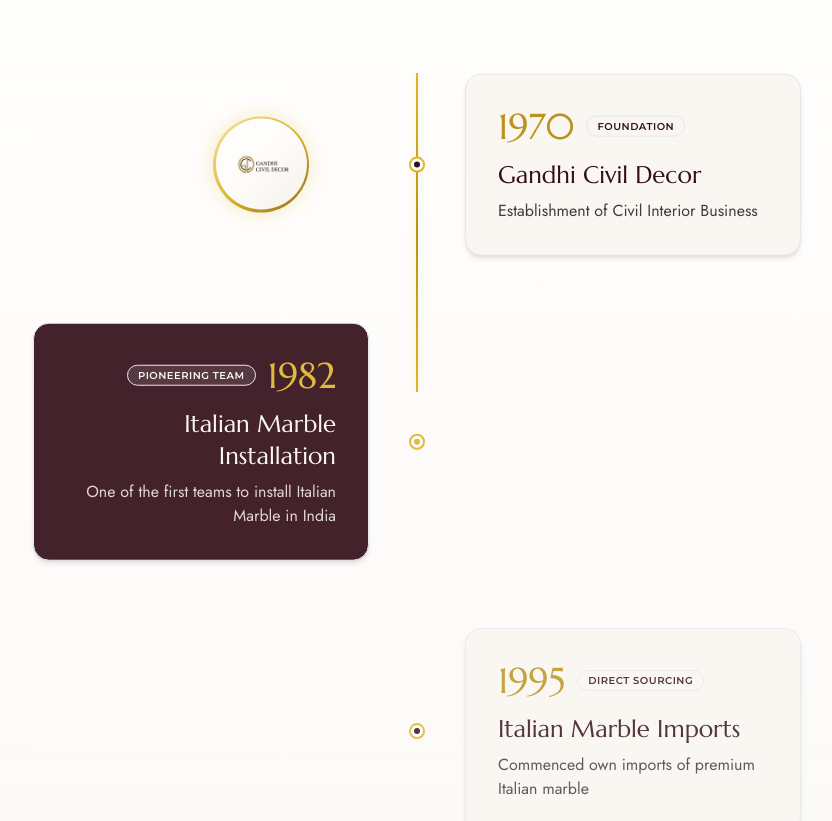
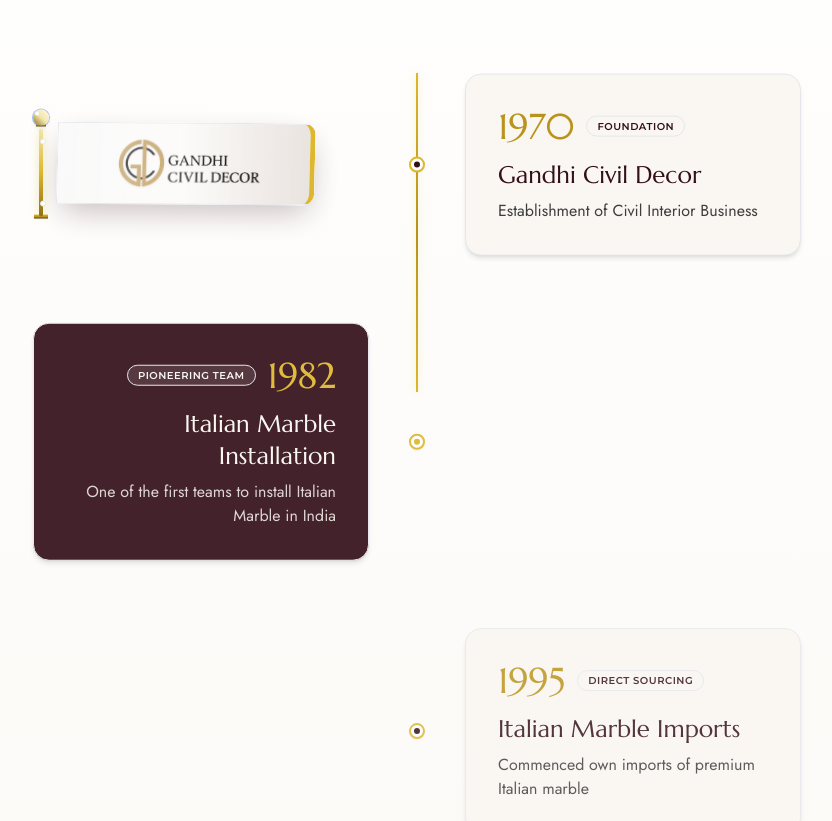
Before and after one commit to BhagyeshKadiya/intioss-luxury-surfaces, a Next.js app: page / in a window 1280 px wide. Shown: the part 4631-5452 px from the top of the page, without its empty margins (223-1055 px from the left). Built offline with nearby package versions, Linux system fonts and the light colour scheme; a web font is replaced by a local one.

Commit message:
feat(legacy): enlarge waving flags and company logos with architectural flagpole and silk sheen

```diff
--- a/components/sections/LegacySection.tsx
+++ b/components/sections/LegacySection.tsx
@@ -67,11 +67,12 @@ const MILESTONES: MilestoneItem[] = [
 ];
 
 /**
- * HeritageLogoMedallion
- * Elegant circular medallion on the opposite side of the timeline from the year card.
- * Features a gold-bordered circle with the brand logo inside, subtle glow and shimmer.
+ * HeritageWavingFlag
+ * Realistic waving silk flag banner on an ornate golden architectural flagpole.
+ * Generously sized for brand clarity, with physically accurate silk wave physics,
+ * specular glint sheen, and rich gold trim.
  */
-function HeritageLogoMedallion({
+function HeritageWavingFlag({
   logo,
   title,
   aspect = "wide",
@@ -84,56 +85,132 @@ function HeritageLogoMedallion({
   delay?: number;
   isMobile?: boolean;
 }) {
-  const size = isMobile
-    ? "w-12 h-12"
-    : "w-20 h-20 lg:w-24 lg:h-24";
-  const innerPad = isMobile ? "p-1.5" : aspect === "square" ? "p-2.5 lg:p-3" : "p-3 lg:p-4";
+  const isSquare = aspect === "square";
 
   return (
-    <motion.div
-      className={`relative ${size} rounded-full flex-shrink-0`}
-      initial={{ opacity: 0, scale: 0.6 }}
-      whileInView={{ opacity: 1, scale: 1 }}
-      viewport={{ once: true, margin: "-50px" }}
-      transition={{ duration: 0.6, delay: delay * 0.15, ease: [0.22, 1, 0.36, 1] }}
-    >
-      {/* Outer gold ring with glow */}
+    <div className="relative flex items-center select-none flex-shrink-0">
+      {/* Vertical Golden Architectural Flagpole */}
+      <div className="relative flex flex-col items-center mr-1.5 sm:mr-2 z-20 flex-shrink-0">
+        {/* Top Brass Finial Sphere with specular shine */}
         <div
-        className={`absolute inset-0 rounded-full bg-gradient-to-br from-[#F3E5AB] via-[#DDB62B] to-[#8C6D14] shadow-[0_0_20px_rgba(221,182,43,0.3)] ${
-          isMobile ? "p-[2px]" : "p-[2.5px]"
+          className={`rounded-full bg-gradient-to-tr from-[#8C6D14] via-[#F3E5AB] to-[#FFFBE8] shadow-md ring-1 ring-gold/70 relative flex items-center justify-center ${
+            isMobile ? "w-3 h-3" : "w-4 h-4 lg:w-4.5 lg:h-4.5"
           }`}
         >
-        {/* Inner white circle */}
-        <div className={`w-full h-full rounded-full bg-gradient-to-br from-white via-[#FDFCFA] to-[#F5F0EA] flex items-center justify-center ${innerPad} relative overflow-hidden`}>
+          <span
+            className={`rounded-full bg-white/95 absolute top-0.5 left-0.5 ${
+              isMobile ? "w-0.5 h-0.5" : "w-1 h-1"
+            }`}
+          />
+        </div>
+
+        {/* Finial Collar */}
+        <div className={`bg-[#8C6D14] -mt-px mb-0.5 ${isMobile ? "w-2 h-0.5" : "w-2.5 h-0.5"}`} />
+
+        {/* Golden Mast Shaft */}
+        <div
+          className={`bg-gradient-to-b from-[#F3E5AB] via-[#DDB62B] to-[#8C6D14] shadow-[0_0_10px_rgba(221,182,43,0.4)] rounded-full relative ${
+            isMobile
+              ? isSquare
+                ? "w-[2.5px] h-[52px]"
+                : "w-[2.5px] h-[46px]"
+              : isSquare
+              ? "w-[3.5px] h-[92px] lg:h-[102px]"
+              : "w-[3.5px] h-[78px] lg:h-[88px]"
+          }`}
+        >
+          {/* Upper Halyard Brass Grommet */}
+          <div
+            className={`absolute -right-[3px] rounded-full border border-gold/90 bg-white ${
+              isMobile ? "top-1.5 w-1 h-1" : "top-2.5 w-1.5 h-1.5"
+            }`}
+          />
+          {/* Lower Halyard Brass Grommet */}
+          <div
+            className={`absolute -right-[3px] rounded-full border border-gold/90 bg-white ${
+              isMobile ? "bottom-1.5 w-1 h-1" : "bottom-2.5 w-1.5 h-1.5"
+            }`}
+          />
+        </div>
+
+        {/* Bottom Pedestal Cap */}
+        <div
+          className={`bg-gradient-to-b from-gold via-gold-dark to-[#554006] shadow-sm -mt-0.5 ${
+            isMobile ? "w-2.5 h-0.5" : "w-3.5 h-1"
+          }`}
+        />
+      </div>
+
+      {/* Animated Waving Silk Flag Banner */}
+      <motion.div
+        className={`relative origin-left overflow-hidden rounded-r-xl border border-gold/60 border-r-[5px] border-r-gold shadow-[0_12px_32px_-6px_rgba(48,12,22,0.28)] bg-gradient-to-r from-white via-[#FCFAF8] to-[#F5EFEB] flex items-center justify-center ${
+          isMobile
+            ? isSquare
+              ? "w-[68px] h-[48px] p-1.5"
+              : "w-[125px] h-[42px] px-2.5 py-1"
+            : isSquare
+            ? "w-[110px] lg:w-[130px] h-[82px] lg:h-[92px] p-2.5 lg:p-3"
+            : "w-[220px] lg:w-[260px] h-[72px] lg:h-[82px] px-4 py-2 lg:px-5 lg:py-2.5"
+        }`}
+        animate={{
+          rotateZ: [0, 2.5, -2.0, 1.6, 0],
+          skewY: [0, -2.2, 2.6, -1.4, 0],
+          y: [0, -2.8, 2.0, -1.4, 0],
+          scaleX: [1, 0.985, 1.015, 0.99, 1],
+        }}
+        transition={{
+          duration: 5.2,
+          repeat: Infinity,
+          ease: "easeInOut",
+          delay: delay * 0.4,
+        }}
+        whileHover={{
+          scale: 1.06,
+          rotateZ: 2,
+          transition: { duration: 0.25 },
+        }}
+      >
+        {/* Logo Graphic inside Flag - enlarged, crisp, and high-contrast */}
+        <div className="relative w-full h-full flex items-center justify-center z-10">
           {/* eslint-disable-next-line @next/next/no-img-element */}
           <img
             src={logo}
-            alt={`${title} logo`}
-            className="w-full h-full object-contain relative z-10"
+            alt={`${title} Flag`}
+            className="w-full h-full object-contain filter drop-shadow-sm transition-transform duration-300"
             loading="eager"
           />
+        </div>
 
-          {/* Subtle shimmer sweep */}
+        {/* Dynamic Silk Shimmer Sheen Wave across flag */}
         <motion.div
-            className="absolute inset-0 pointer-events-none bg-gradient-to-r from-transparent via-white/50 to-transparent -skew-x-12 z-20"
-            animate={{ x: ["-150%", "250%"] }}
+          className="absolute inset-0 pointer-events-none bg-gradient-to-r from-transparent via-white/60 to-transparent -skew-x-12 z-20"
+          animate={{
+            x: ["-130%", "230%"],
+            opacity: [0.1, 0.6, 0.1],
+          }}
           transition={{
-              duration: 5,
+            duration: 4.8,
             repeat: Infinity,
             ease: "easeInOut",
-              delay: delay * 0.3 + 1,
+            delay: delay * 0.4 + 0.3,
           }}
         />
+
+        {/* Cloth Fold Depth Shadow */}
+        <motion.div
+          className="absolute inset-0 pointer-events-none bg-gradient-to-r from-black/[0.04] via-transparent to-black/[0.09] mix-blend-multiply z-20"
+          animate={{
+            opacity: [0.2, 0.55, 0.2],
+          }}
+          transition={{
+            duration: 2.6,
+            repeat: Infinity,
+            ease: "easeInOut",
+            delay: delay * 0.4,
+          }}
+        />
+      </motion.div>
     </div>
-      </div>
-
-      {/* Decorative gold dot connectors — thin line from medallion toward timeline */}
-      {!isMobile && (
-        <div className="absolute top-1/2 -translate-y-1/2 hidden md:block">
-          {/* Connector dots will be positioned via parent alignment */}
-        </div>
-      )}
-    </motion.div>
   );
 }
 
@@ -168,19 +245,19 @@ function TimelineCard({
         <div className={`w-1.5 h-1.5 rounded-full ${isEvenIndex ? "bg-maroon-deep" : "bg-gold"}`} />
       </div>
 
-      {/* Opposite half across timeline on desktop: renders circular logo medallion */}
+      {/* Opposite half across timeline on desktop: renders brand waving flag banner */}
       <div
         className={`hidden md:flex md:w-1/2 items-center ${
-          isLeftDesktop ? "justify-end pr-10 lg:pr-14" : "justify-start pl-10 lg:pl-14"
+          isLeftDesktop ? "justify-end pr-8 lg:pr-12" : "justify-start pl-8 lg:pl-12"
         }`}
       >
         {item.logo ? (
           <div className="flex items-center gap-3">
-            {/* Thin gold connector line from medallion toward timeline center */}
+            {/* Thin gold connector line between timeline node and flagpole */}
             {!isLeftDesktop && (
               <div className="h-px w-6 lg:w-10 bg-gradient-to-r from-gold/60 to-gold/20 flex-shrink-0" />
             )}
-            <HeritageLogoMedallion
+            <HeritageWavingFlag
               logo={item.logo}
               title={item.title}
               aspect={item.logoAspect || "wide"}
@@ -240,10 +317,10 @@ function TimelineCard({
               )}
             </div>
 
-            {/* Mobile-only circular logo inside card header */}
+            {/* Mobile-only flag inside card header */}
             {item.logo && (
               <div className="block md:hidden">
-                <HeritageLogoMedallion
+                <HeritageWavingFlag
                   logo={item.logo}
                   title={item.title}
                   aspect={item.logoAspect || "wide"}
```
Lines whose indentation alone changed are shown as unchanged.
